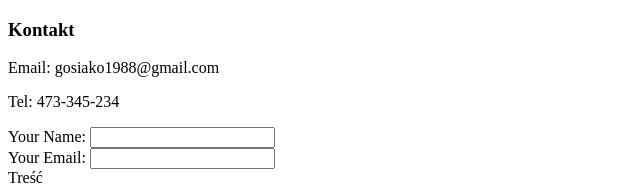
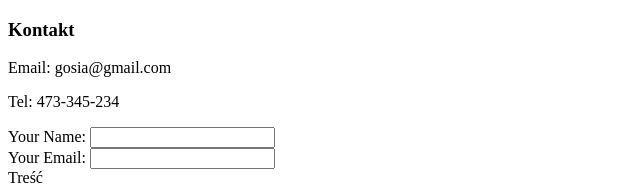
Before and after one commit to gosiako1988/cv, a plain HTML site: page contact.html in a window 1280 px wide. Shown: the top 184 px of the page, 0-640 px from the left. Drawn offline with Linux system fonts and the light colour scheme.

Commit message:
Update contact.html

```diff
--- a/contact.html
+++ b/contact.html
@@ -6,7 +6,7 @@
 </head>
 <body>
     <h3>Kontakt</h3>
-    <p>Email: gosiako1988@gmail.com</p>
+    <p>Email: gosia@gmail.com</p>
     <p>Tel: 473-345-234</p>
 
     <form action="mailto:gosia@gmail.com" method="post" enctype="text/plain">
```
